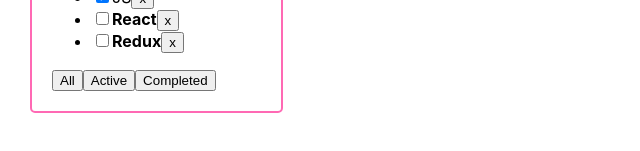
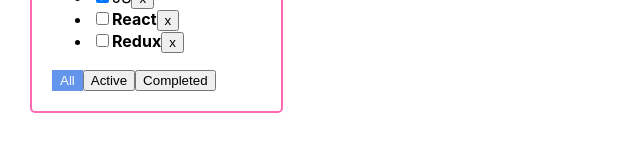
Before and after one commit to vbsm11/todolist-comeback, a React (Create React App) app: page / in a window 1280 px wide. Shown: the part 185-336 px from the top of the page, without its empty margins (0-640 px from the left). Built offline with nearby package versions, Linux system fonts and the light colour scheme; the HTML template or start-up script is replaced by a standard one.

Commit message:
Style for filter buttons

```diff
--- a/src/App.css
+++ b/src/App.css
@@ -21,3 +21,9 @@
   font-weight: normal;
   text-decoration: line-through;
 }
+
+.btn-active {
+  background-color: cornflowerblue;
+  color: white;
+  border: 2px solid cornflowerblue;
+}
--- a/src/App.tsx
+++ b/src/App.tsx
@@ -68,6 +68,7 @@
             <TodoList
                 title={'What to learn'}
                 tasks={tasksForRender}
+                filter={filter}
                 removeTask={removeTask}
                 addTask={addTask}
                 changeTaskStatus={changeTaskStatus}
--- a/src/TodoList.tsx
+++ b/src/TodoList.tsx
@@ -4,6 +4,7 @@
 type TodoListPropsType = {
     title: string,
     tasks: TaskType[]
+    filter: FilterValueType
     removeTask: (taskId: string) => void
     addTask: (title: string) => void
     changeTaskStatus: (taskId: string, newIsDone: boolean) => void
@@ -14,7 +15,9 @@
     const [title, setTitle] = useState<string>('')
 
     const todoListItems: Array<JSX.Element> = props.tasks.map((task: TaskType) => {
-        const removeTaskHandler = () => {props.removeTask(task.id)}
+        const removeTaskHandler = () => {
+            props.removeTask(task.id)
+        }
         const changeTaskStatusHandler = (e: ChangeEvent<HTMLInputElement>) => props.changeTaskStatus(task.id, e.currentTarget.checked)
 
         return (
@@ -24,7 +27,7 @@
                     checked={task.isDone}
                     onChange={changeTaskStatusHandler}
                 />
-                <span className={task.isDone? 'task-done' : 'task'}>{task.title}</span>
+                <span className={task.isDone ? 'task-done' : 'task'}>{task.title}</span>
                 <button onClick={removeTaskHandler}>x</button>
             </li>
         )
@@ -56,9 +59,8 @@
     const onKeyDownAddTaskHandler = isAddTaskNotPossible
         ? undefined
         : (e: KeyboardEvent<HTMLInputElement>) => {
-        e.key === 'Enter' && addTaskHandler()
-    }
-
+            e.key === 'Enter' && addTaskHandler()
+        }
 
 
     return (
@@ -74,7 +76,8 @@
                 <button
                     onClick={addTaskHandler}
                     disabled={isAddTaskNotPossible}
-                >+</button>
+                >+
+                </button>
                 {longTitleWarningMessage}
                 {longTitleErrorMessage}
             </div>
@@ -82,9 +85,21 @@
                 {todoListItems}
             </ul>
             <div>
-                <button onClick={() => props.changeTodolistFilter('all')}>All</button>
-                <button onClick={() => props.changeTodolistFilter('active')}>Active</button>
-                <button onClick={() => props.changeTodolistFilter('completed')}>Completed</button>
+                <button
+                    className={props.filter === 'all' ? 'btn-active' : ''}
+                    onClick={() => props.changeTodolistFilter('all')}
+                >All
+                </button>
+                <button
+                    className={props.filter === 'active' ? 'btn-active' : ''}
+                    onClick={() => props.changeTodolistFilter('active')}
+                >Active
+                </button>
+                <button
+                    className={props.filter === 'completed' ? 'btn-active' : ''}
+                    onClick={() => props.changeTodolistFilter('completed')}
+                >Completed
+                </button>
             </div>
         </div>
     );
```
